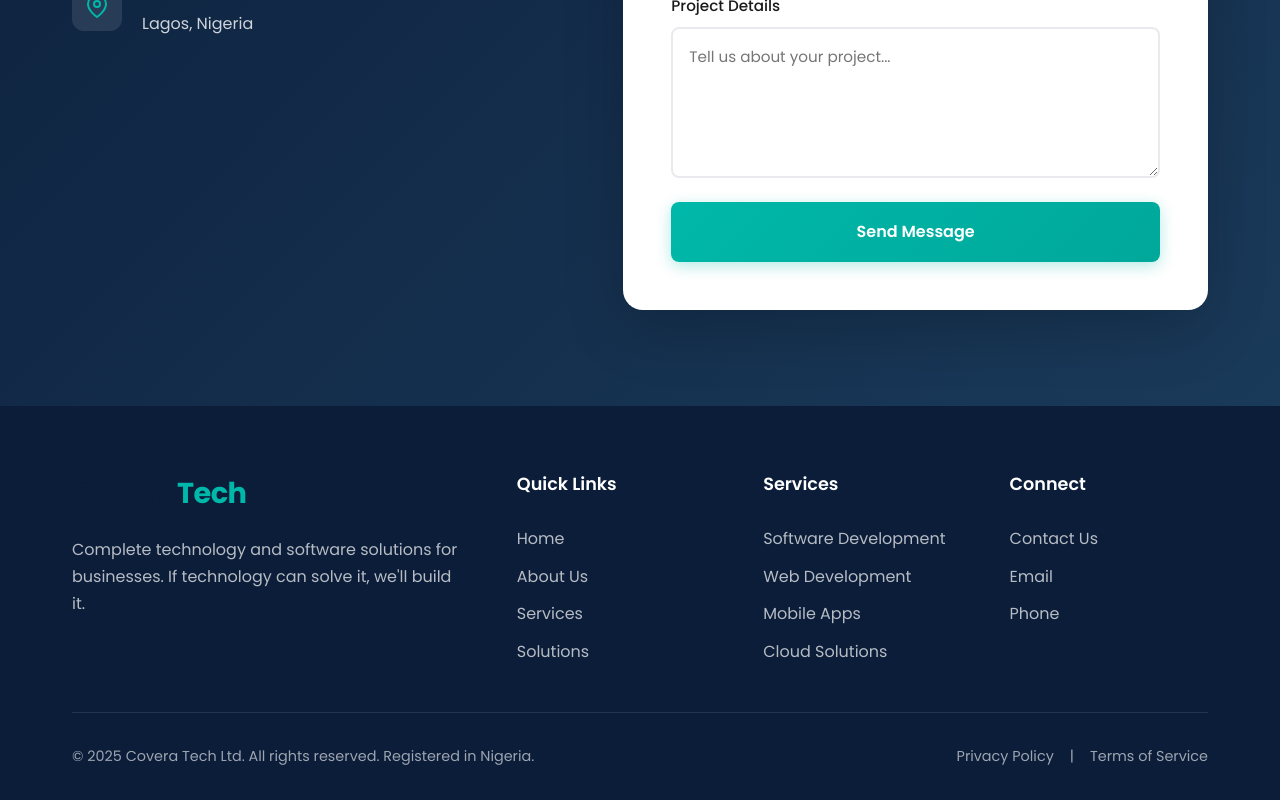
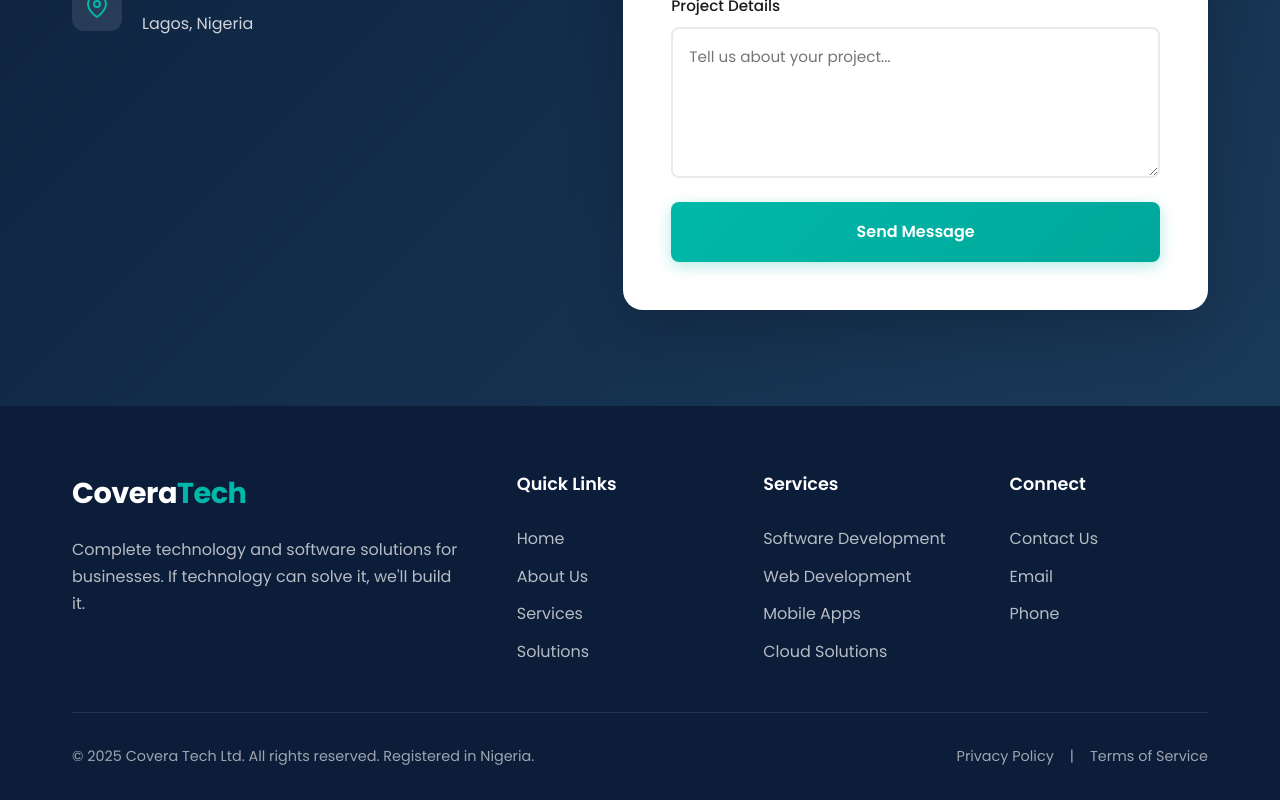
Before and after one commit to AbdulRGadu/CoveraPublic, a plain HTML site: page index.html in a window 1280 px wide. Shown: the part 5112-5912 px from the top of the page. Drawn offline with Linux system fonts and the light colour scheme.

Commit message:
Add files via upload

```diff
--- a/index.html
+++ b/index.html
@@ -600,7 +600,7 @@
             <div class="footer-content">
                 <div class="footer-section">
                     <div class="logo">
-                        <span class="logo-text">Covera<span class="logo-accent">Tech</span></span>
+                        <span class="logo-text" style="color:white;" >Covera<span class="logo-accent">Tech</span></span>
                     </div>
                     <p class="footer-description">
                         Complete technology and software solutions for businesses.
```
